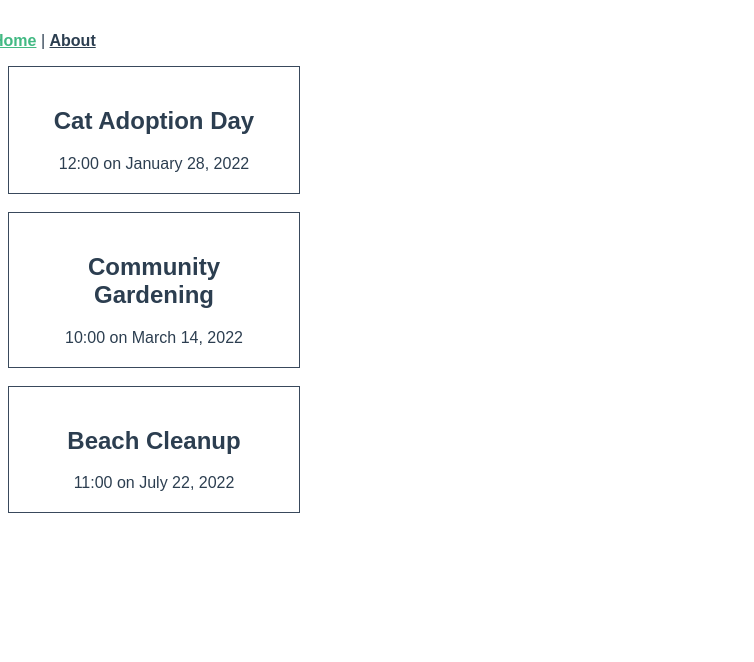
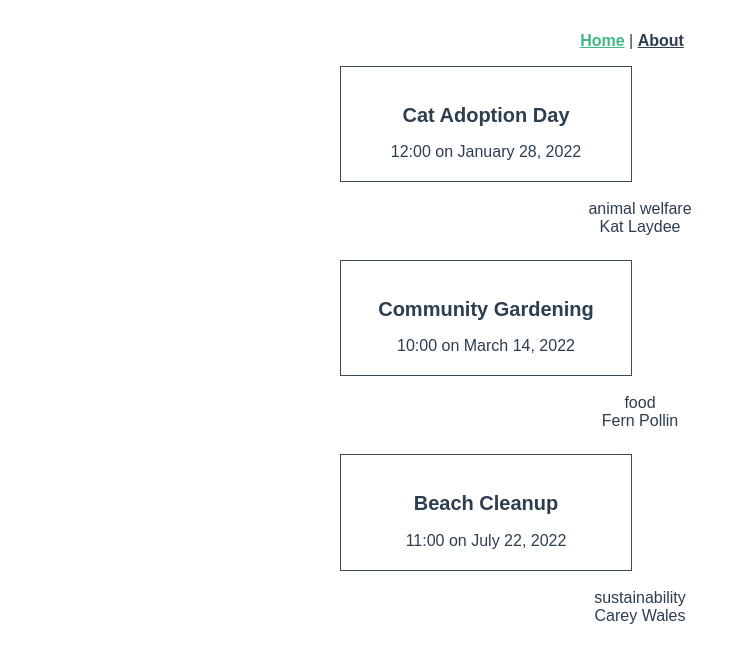
Before and after one commit to Drwby/Lab2vue, a Vue app in the folder intro-to-vue-lab2/: page / in a window 1280 px wide. Shown: the top 662 px of the page, without its empty margins (0-754 px from the left). Built offline with nearby package versions, Linux system fonts and the light colour scheme.

Commit message:
commit 8.7

```diff
--- a/intro-to-vue-lab2/src/App.vue
+++ b/intro-to-vue-lab2/src/App.vue
@@ -18,7 +18,7 @@ import { RouterLink, RouterView } from 'vue-router'
 
 </template>
 
-<style scoped>
+<style>
 #layout {
   font-family: Arial, Helvetica, sans-serif;
   -webkit-font-smoothing:antialiased;
@@ -40,7 +40,7 @@ nav a {
 
 
   nav {
-    text-align: left;
+    text-align: center;
     margin-left: -1rem;
     font-size: 1rem;
 
@@ -51,4 +51,8 @@ nav a {
 nav a.router-link-exact-active {
     color: #42b983;
 }
+
+h2{
+  font-size: 20px;
+}
 </style>
--- /dev/null
+++ b/intro-to-vue-lab2/src/components/CategoryOrganizer.vue
@@ -0,0 +1,13 @@
+<template>
+  <div class="categories-card">
+    <div>{{ category }}</div>
+    <div>{{ organizer }}</div>
+  </div>
+</template>
+
+<script setup lang="ts">
+defineProps<{
+  category: string
+  organizer: string
+}>()
+</script>
--- a/intro-to-vue-lab2/src/views/HomeView.vue
+++ b/intro-to-vue-lab2/src/views/HomeView.vue
@@ -1,5 +1,6 @@
 <script setup lang="ts">
 import EventCard from '@/components/Eventcard.vue'
+import CategoryOrganizer from '@/components/CategoryOrganizer.vue'
 import type { Event } from '@/type'
 import { ref } from 'vue'
 
@@ -41,7 +42,23 @@ const events = ref<Event[]>([
 </script>
 
 <template>
-  <div class="home">
-    <EventCard v-for="event in events" :key="event.id" :event="event"/>
+  <div class="events">
+    <div v-for="event in events" :key="event.id" class="event-wrapper">
+      <EventCard :event="event"  />
+      <CategoryOrganizer :category="event.category" :organizer="event.organizer" />
+    </div>
   </div>
 </template>
+
+<style scoped>
+.events {
+  display: flex;
+  flex-direction: column;
+  align-items: center;
+  gap: 1.5rem;
+}
+.event-wrapper {
+  width: 100%;
+  max-width: 600px;
+}
+</style>
```
